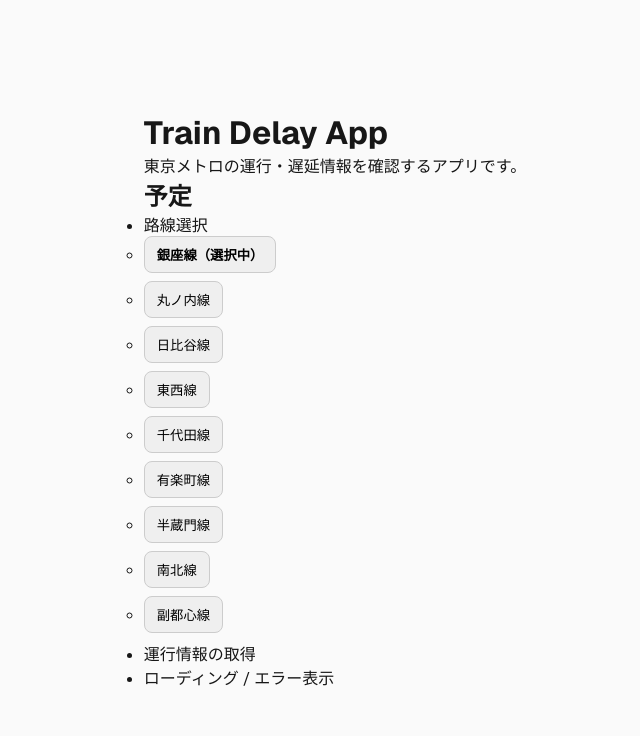
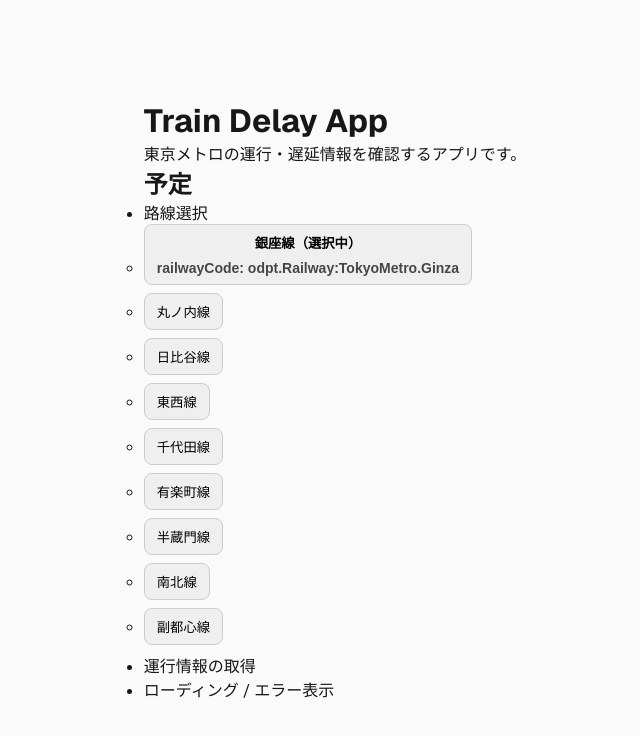
Before and after one commit to rcodes-dev/weather-app, a Next.js app: page / in a window 1280 px wide. Both pictures are taken after a click on the button "銀座線". Shown: the top 736 px of the page, without its empty margins (305-945 px from the left). Built offline with nearby package versions, Linux system fonts and the light colour scheme.

Commit message:
運行情報取得の土台を追加

```diff
--- a/src/app/page.tsx
+++ b/src/app/page.tsx
@@ -37,6 +37,13 @@
                     >
                       {line.name}
                       {isSelected ? "（選択中）" : ""}
+                      {isSelected && (
+                        <div
+                          style={{ marginTop: 8, fontSize: 14, opacity: 0.7 }}
+                        >
+                          railwayCode: {line.railwayCode}
+                        </div>
+                      )}
                     </button>
                   </li>
                 );
```
Also changed, not shown: src/app/lib/metroApi.ts (added, +19 -0 lines).
